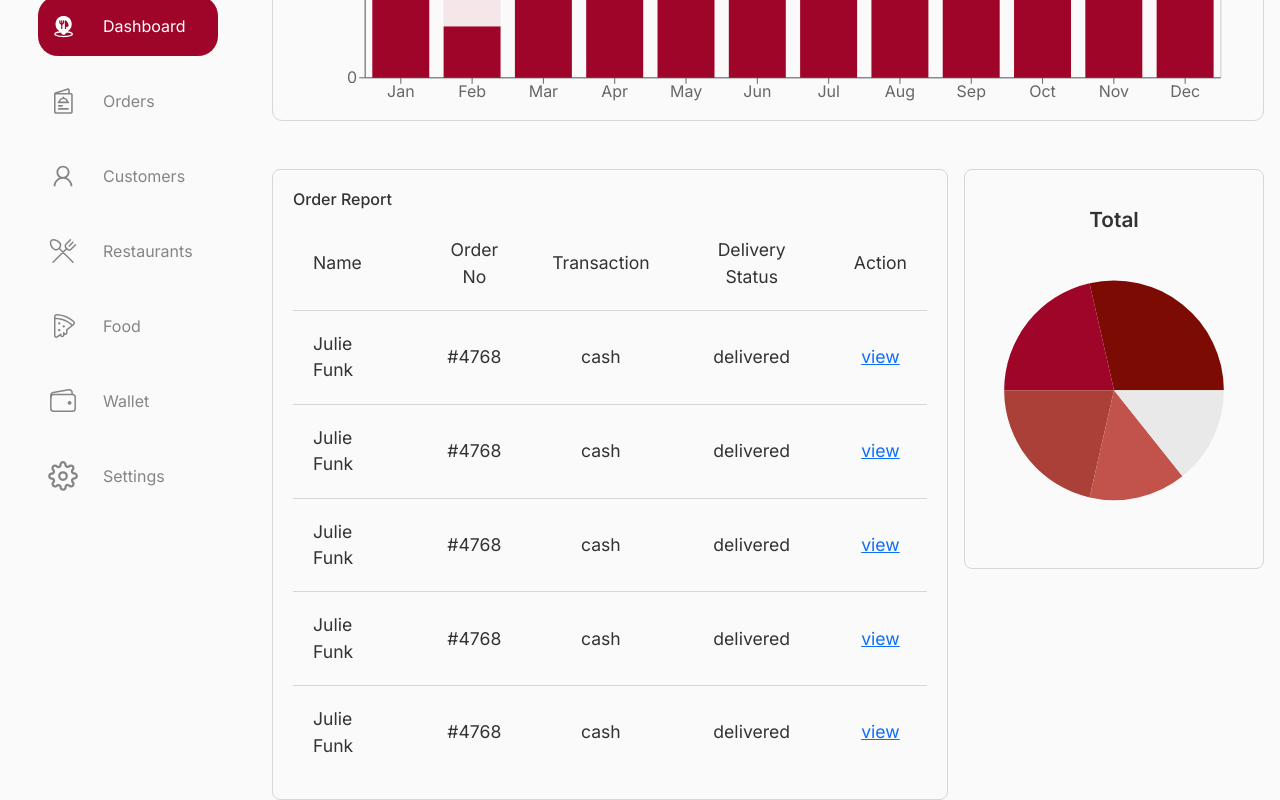
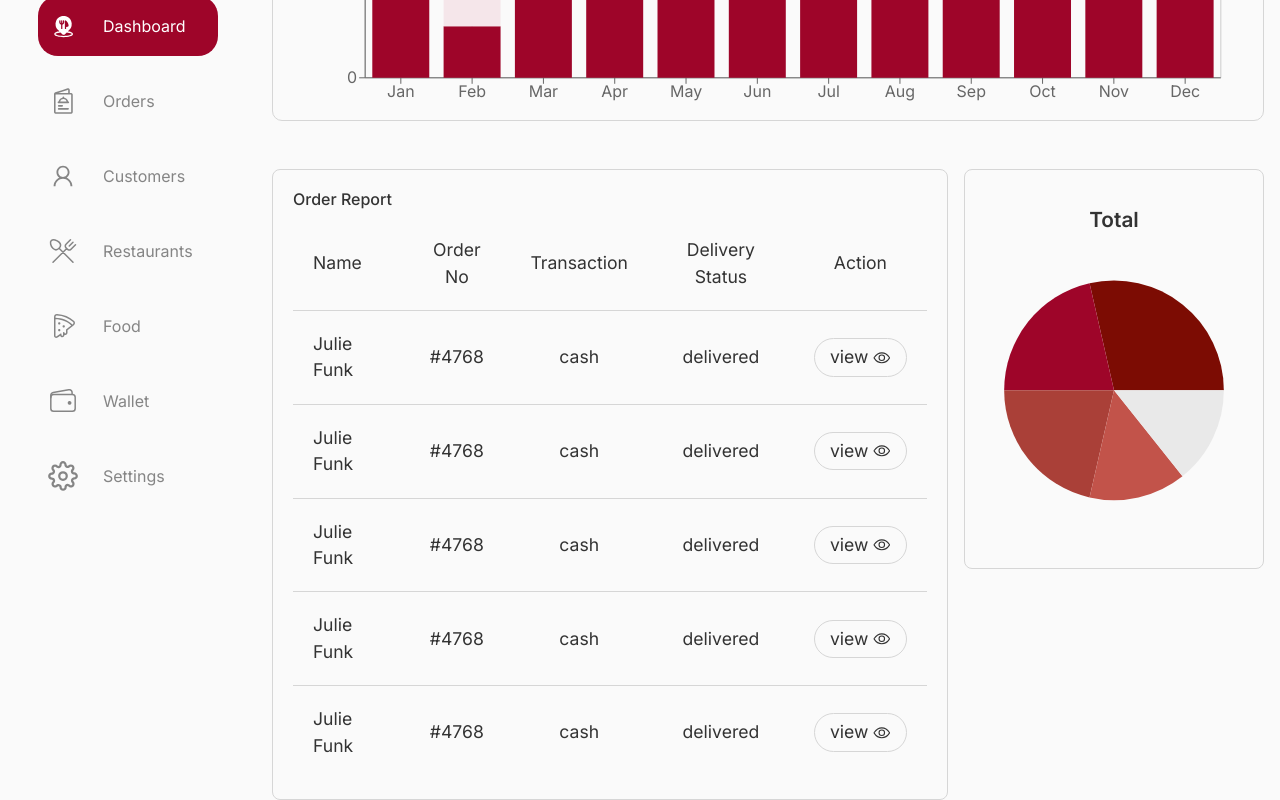
Before and after one commit to remon-samir1/bring-es, a React (Create React App) app: page /dashboard/admin-main in a window 1280 px wide. Shown: the part 806-1606 px from the top of the page. Built offline with nearby package versions, Linux system fonts and the light colour scheme; what cookie-universal would draw is missing.

Commit message:
first upload

```diff
--- a/src/Components/Dashboard/Table/Table.css
+++ b/src/Components/Dashboard/Table/Table.css
@@ -21,16 +21,39 @@
 .custom-table tbody tr:last-child{
   border-bottom: none;
 }
-.custom-table tr:hover{
-  background-color: var(--btn-color);
-}
-.custom-table tr:hover td {
+
+/* .custom-table tr:hover td {
   color: #fff;
 }
 .custom-table tr:hover  th{
   color: #fff;
 }
+.custom-table tr:hover .view{
+  color: #fff;
+} */
 .custom-table td:first-child,
 .custom-table th:first-child{
   text-align: start;
 }
+.custom-table .view{
+  display: flex;
+  justify-content: center;
+  align-items: center;
+  gap: 5px;
+  color: var(--text-color);
+  border: 1px solid #D6D6D6;
+  border-radius: 20px;
+  padding: 5px 15px;
+  font-size: 1.1rem;
+  text-decoration: none;
+  width: fit-content;
+  margin: auto;
+  transition: 0.4s ease;
+}
+
+.custom-table .view:hover{
+  border: 1px solid var(--btn-color);
+  background-color: var(--btn-color);
+  color: #fff;
+
+}
--- a/src/Components/Dashboard/Table/Table.js
+++ b/src/Components/Dashboard/Table/Table.js
@@ -1,9 +1,10 @@
-import React from 'react';
-import './Table.css'
-import { Link } from 'react-router-dom';
+import React from "react";
+import "./Table.css";
+import { Link } from "react-router-dom";
+import { IoEyeOutline } from "react-icons/io5";
 const Table = () => {
   return (
-    <table className='custom-table'>
+    <table className="custom-table">
       <thead>
         <tr>
           <th>Name</th>
@@ -19,43 +20,62 @@ const Table = () => {
           <td>#4768</td>
           <td>cash</td>
           <td>delivered</td>
-          <td><Link to='details'>view</Link></td>
+          <td>
+            <Link to="details" className="view">
+              <span>view</span>
+              <IoEyeOutline className="icon" />
+            </Link>
+          </td>
         </tr>
         <tr>
           <td>Julie Funk</td>
           <td>#4768</td>
           <td>cash</td>
           <td>delivered</td>
-          <td><Link to='details'>view</Link></td>
-
+          <td>
+            <Link to="details" className="view">
+              <span>view</span>
+              <IoEyeOutline className="icon" />
+            </Link>
+          </td>
         </tr>
         <tr>
           <td>Julie Funk</td>
           <td>#4768</td>
           <td>cash</td>
           <td>delivered</td>
-          <td><Link to='details'>view</Link></td>
-
+          <td><Link to='details' className='view'>
+            <span>view</span>
+            <IoEyeOutline className='icon'/>
+            </Link></td>
         </tr>
         <tr>
           <td>Julie Funk</td>
           <td>#4768</td>
           <td>cash</td>
           <td>delivered</td>
-          <td><Link to='details'>view</Link></td>
-
+          <td>
+            <Link to="details" className="view">
+              <span>view</span>
+              <IoEyeOutline className="icon" />
+            </Link>
+          </td>
         </tr>
         <tr>
           <td>Julie Funk</td>
           <td>#4768</td>
           <td>cash</td>
           <td>delivered</td>
-          <td><Link to='details'>view</Link></td>
-
+          <td>
+            <Link to="details" className="view">
+              <span>view</span>
+              <IoEyeOutline className="icon" />
+            </Link>
+          </td>
         </tr>
       </tbody>
     </table>
   );
-}
+};
 
 export default Table;
```
